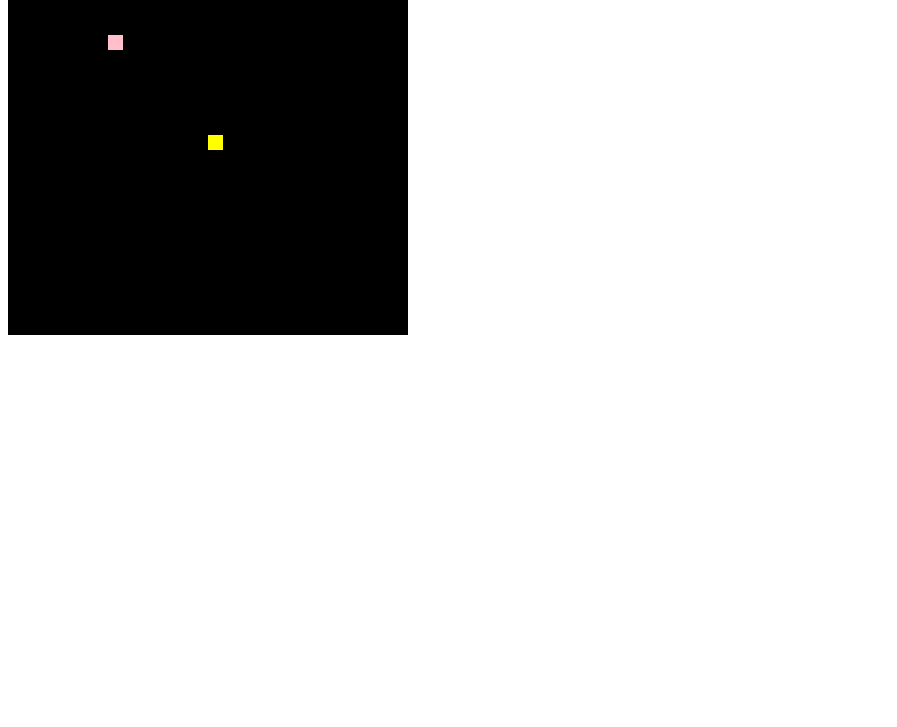
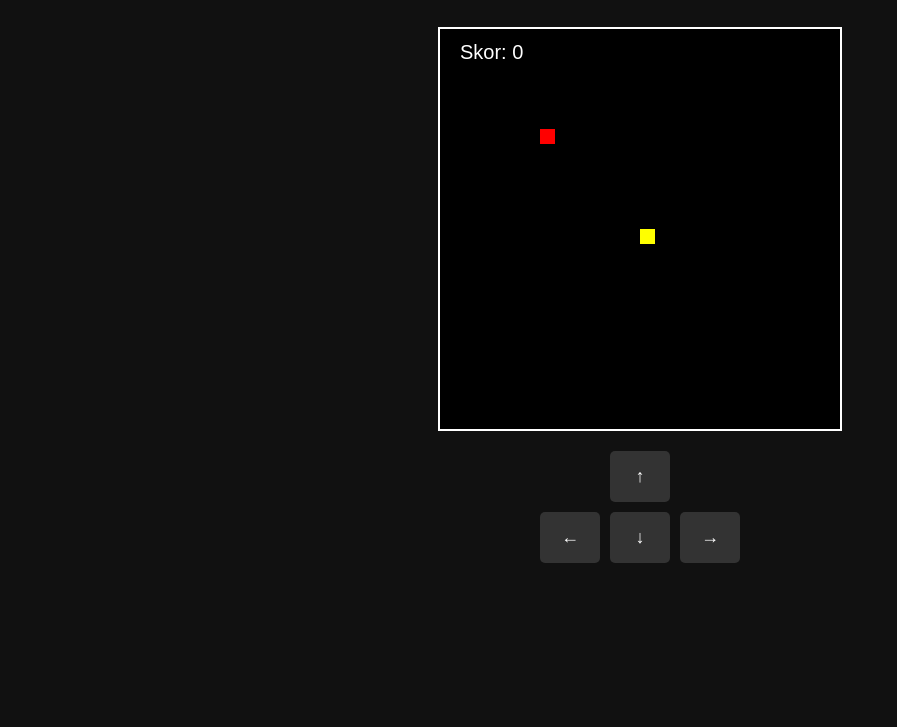
Before and after one commit to Furkaniyo/y-lanssss, a plain HTML site: page index.html in a window 1280 px wide. Shown: the part 73-800 px from the top of the page, without its empty margins (0-897 px from the left). Drawn offline with Linux system fonts and the light colour scheme.

Commit message:
Update index.html

```diff
--- a/index.html
+++ b/index.html
@@ -1,145 +1,167 @@
+<!DOCTYPE html>
+<html lang="tr">
+<head>
+  <meta charset="UTF-8">
+  <title>Yılan Oyunu</title>
+  <style>
+    body {
+      background: #111;
+      display: flex;
+      flex-direction: column;
+      align-items: center;
+      justify-content: center;
+      color: white;
+      font-family: sans-serif;
+      margin: 0;
+    }
+
+    canvas {
+      border: 2px solid #fff;
+      margin-top: 20px;
+    }
+
+    .controls {
+      margin-top: 20px;
+      display: grid;
+      grid-template-columns: 60px 60px 60px;
+      gap: 10px;
+    }
+
+    .btn {
+      background: #333;
+      color: white;
+      padding: 15px;
+      font-size: 18px;
+      text-align: center;
+      border-radius: 5px;
+      user-select: none;
+      cursor: pointer;
+    }
+
+    .btn:active {
+      background: #555;
+    }
+
+    .hidden {
+      display: none;
+    }
+  </style>
+</head>
+<body>
+
+<h1>Yılan Oyunu</h1>
 <canvas id="game" width="400" height="400"></canvas>
+
+<div class="controls">
+  <div></div>
+  <div class="btn" onclick="game.setDirection('up')">↑</div>
+  <div></div>
+  <div class="btn" onclick="game.setDirection('left')">←</div>
+  <div class="btn" onclick="game.setDirection('down')">↓</div>
+  <div class="btn" onclick="game.setDirection('right')">→</div>
+</div>
 
 <script>
 class SnakeGame {
   constructor() {
     this.canvas = document.getElementById('game');
     this.context = this.canvas.getContext('2d');
-
-    // Basılan tuşları algılıyoruz:
     document.addEventListener('keydown', this.onKeyPress.bind(this));
   }
 
   init() {
-    // Yeni oyun için ilk değer atamaları:
     this.positionX = this.positionY = 10;
     this.appleX = this.appleY = 5;
     this.tailSize = 5;
     this.trail = [];
     this.gridSize = this.tileCount = 20;
     this.velocityX = this.velocityY = 0;
-
-    // Oyun döngümüz çalışmaya başlıyor.
-    // Her saniyede 15 kez çalışacak, yani 15 FPS olacak.
-    // Üç boyutlu çok daha büyük oyunlar genelde 60 FPS üzerinde çalışıyor.
     this.timer = setInterval(this.loop.bind(this), 1000 / 15);
   }
 
   reset() {
-    // Oyun göngüsünü durdur:
     clearInterval(this.timer);
-
-    // Oyun ile alakalı detayları en baştaki haline geri döndür:
     this.init();
   }
 
-  // Oyun döngümüz
   loop() {
-    // Matematiksel hesaplamaları yap:
     this.update();
-
-    // Sonrasında ekrana çizimi gerçekleştir
     this.draw();
   }
 
   update() {
-    // Yılanın başını X ve Y koordinat düzleminde gittiği yöne hareket ettir
     this.positionX += this.velocityX;
     this.positionY += this.velocityY;
 
-    // Yılan sağ, sol, üst ya da alt kenarlara değdi mi?
-    // Değdiyse ekranın diğer tarafından devam ettir
-    if (this.positionX < 0) {
-      this.positionX = this.tileCount - 1;
-    } else if (this.positionY < 0) {
-      this.positionY = this.tileCount - 1;
-    } else if (this.positionX > this.tileCount - 1) {
-      this.positionX = 0;
-    } else if (this.positionY > this.tileCount - 1) {
-      this.positionY = 0;
+    if (this.positionX < 0) this.positionX = this.tileCount - 1;
+    else if (this.positionX >= this.tileCount) this.positionX = 0;
+    if (this.positionY < 0) this.positionY = this.tileCount - 1;
+    else if (this.positionY >= this.tileCount) this.positionY = 0;
+
+    for (let t of this.trail) {
+      if (t.positionX === this.positionX && t.positionY === this.positionY) {
+        this.reset();
+        return;
+      }
     }
 
-    // Yılan kendi üstüne bastı mı?
-    this.trail.forEach(t => {
-      if (this.positionX === t.positionX && this.positionY === t.positionY) {
-        // Bastıysa game over olduk, oyunu resetle:
-        this.reset();
-      }
-    });
+    this.trail.push({ positionX: this.positionX, positionY: this.positionY });
+    while (this.trail.length > this.tailSize) this.trail.shift();
 
-    // Yılanın başını yılanın herbir karesini hafızada tuttuğumuz diziye koy
-    this.trail.push({positionX: this.positionX, positionY: this.positionY});
-
-    // Yılanın başını hareket ettirdik, şimdi kuyruktan kırpmamız gerekiyor
-    while (this.trail.length > this.tailSize) {
-      this.trail.shift();
-    }
-
-    // Yılan elma yedi mi?
     if (this.appleX === this.positionX && this.appleY === this.positionY) {
-      // Yediyse yılanın boyutu uzat:
       this.tailSize++;
-
-      // Ekrana yeni bir elma koymak lazım.
-      // Rasgele X ve Y koordinatı üretip oraya elmayı atalım:
       this.appleX = Math.floor(Math.random() * this.tileCount);
       this.appleY = Math.floor(Math.random() * this.tileCount);
     }
   }
 
-  // Ekrana çizim gerçekleştiriyor:
   draw() {
-    // İlk olarak siyah arkaplanı çiziyoruz
     this.context.fillStyle = 'black';
     this.context.fillRect(0, 0, this.canvas.width, this.canvas.height);
 
-    // Skoru ekranın sol üst köşesine yazdıralım
     this.context.fillStyle = 'white';
     this.context.font = '20px Arial';
-    this.context.fillText(this.tailSize - 5, 20, 40);
+    this.context.fillText('Skor: ' + (this.tailSize - 5), 20, 30);
 
-    // Yılanın herbir karesini sırayla ekrana çiziyoruz
     this.context.fillStyle = 'yellow';
-    this.trail.forEach(t => {
+    for (let t of this.trail) {
       this.context.fillRect(t.positionX * this.gridSize, t.positionY * this.gridSize, this.gridSize - 5, this.gridSize - 5);
-    });
+    }
 
-    // Son olarak elmayı ekrana çizdirelim:
-    this.context.fillStyle = 'pink';
+    this.context.fillStyle = 'red';
     this.context.fillRect(this.appleX * this.gridSize, this.appleY * this.gridSize, this.gridSize - 5, this.gridSize - 5);
   }
 
-  // Kullanıcı websayfasındayken bir tuşa bastığında çağrılıyor:
   onKeyPress(e) {
-    // Kullanıcı sol oka bastı, yılan sağa gitmiyorsa yılanı sola döndür
-    if (e.keyCode === 37 && this.velocityX !== 1) {
+    switch (e.keyCode) {
+      case 37: if (this.velocityX !== 1) { this.velocityX = -1; this.velocityY = 0; } break;
+      case 38: if (this.velocityY !== 1) { this.velocityX = 0; this.velocityY = -1; } break;
+      case 39: if (this.velocityX !== -1) { this.velocityX = 1; this.velocityY = 0; } break;
+      case 40: if (this.velocityY !== -1) { this.velocityX = 0; this.velocityY = 1; } break;
+    }
+  }
+
+  // Dokunmatik butonlar için yön fonksiyonu:
+  setDirection(dir) {
+    if (dir === 'left' && this.velocityX !== 1) {
       this.velocityX = -1;
       this.velocityY = 0;
-    }
-
-    // Kullanıcı yukarı oka bastı, yılan aşağı gitmiyorsa yılanı yukarı döndür
-    else if (e.keyCode === 38 && this.velocityY !== 1) {
+    } else if (dir === 'right' && this.velocityX !== -1) {
+      this.velocityX = 1;
+      this.velocityY = 0;
+    } else if (dir === 'up' && this.velocityY !== 1) {
       this.velocityX = 0;
       this.velocityY = -1;
-    }
-
-    // Kullanıcı sağ oka bastı, yılan sola gitmiyorsa yılanı sağa döndür
-    else if (e.keyCode === 39 && this.velocityX !== -1) {
-      this.velocityX = 1;
-      this.velocityY = 0;
-    }
-
-    // Kullanıcı aşağı oka bastı, yılan yukarı gitmiyorsa yılanı aşağı döndür
-    if (e.keyCode === 40 && this.velocityY !== -1) {
-      this.velocityX = 0
+    } else if (dir === 'down' && this.velocityY !== -1) {
+      this.velocityX = 0;
       this.velocityY = 1;
     }
   }
 }
 
-// Yeni oyun oluştur:
 const game = new SnakeGame();
-
-// Sayfa yüklendiğinde oyunu oynanabilir hale getir:
 window.onload = () => game.init();
 </script>
+
+</body>
+</html>
```
